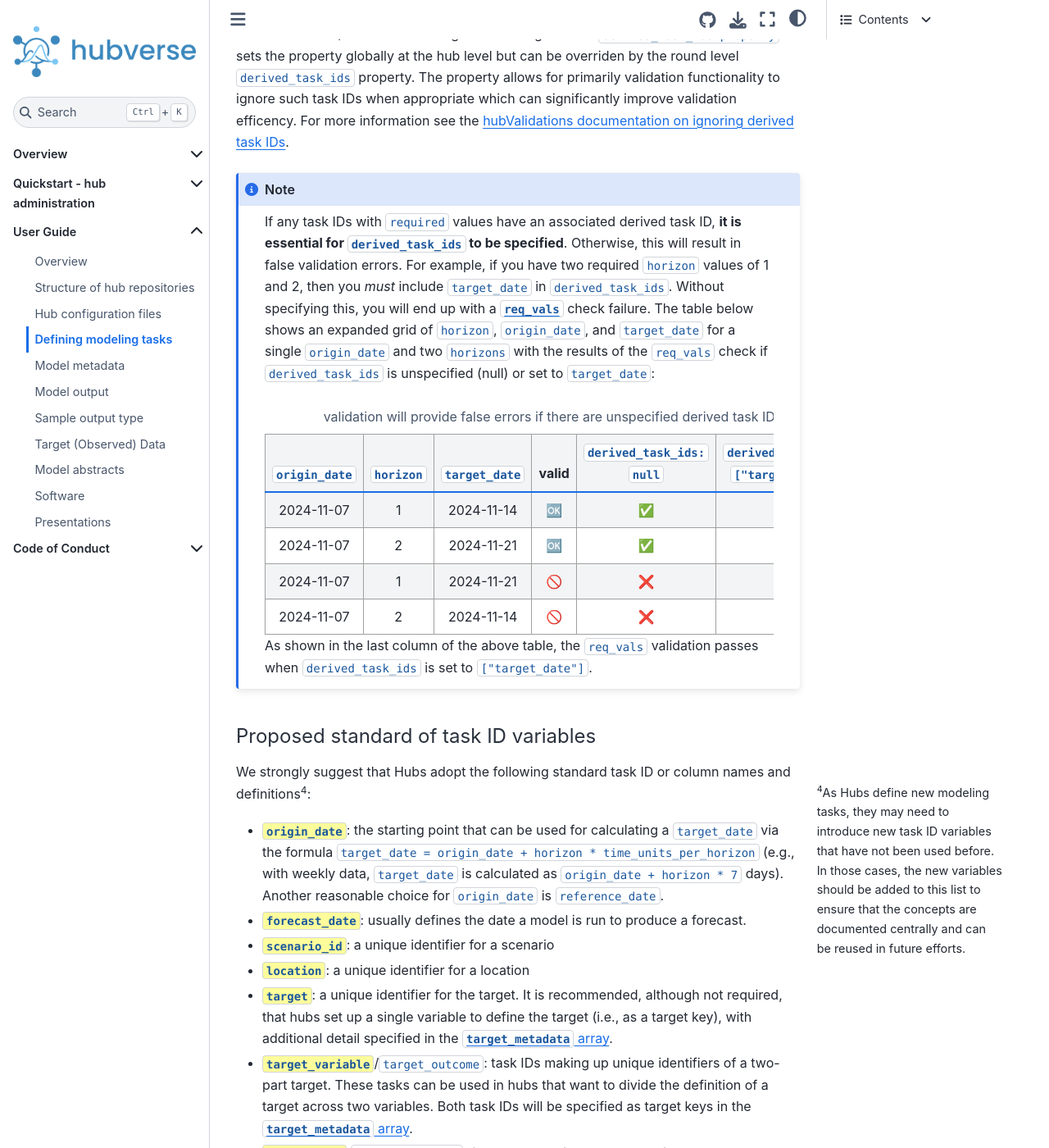
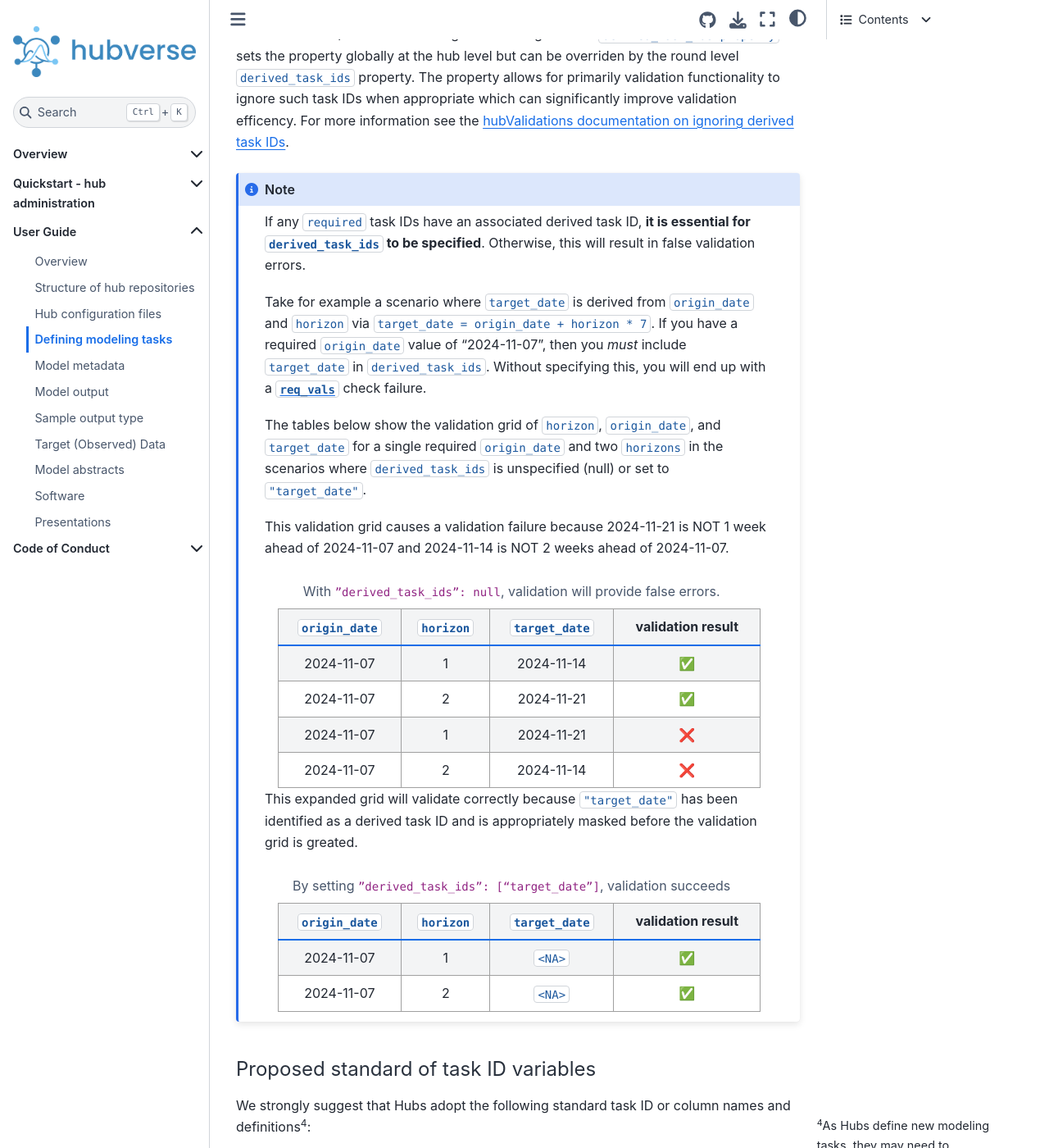
Before and after one commit to hubverse-org/hubDocs, a Sphinx documentation site: the page built from docs/source/user-guide/tasks.md, in a window 1280 px wide and 1400 px high, scrolled down 2842 px. Shown: the whole window at 82% size. Built offline with Sphinx 7.4.7 and the Sphinx Book theme 1.1.4, drawn with Linux system fonts in a browser that asks for light colours; comment, search, counter and statistics services are not loaded.

Commit message:
update note about specifying derived_task_ids

````diff
--- a/docs/source/user-guide/tasks.md
+++ b/docs/source/user-guide/tasks.md
@@ -82,24 +82,41 @@ significantly improve validation efficency. For more information see the
 IDs](https://hubverse-org.github.io/hubValidations/articles/validate-pr.html#ignoring-derived-task-ids-to-improve-performance).
 
 :::{note}
-If any task IDs with `required` values have an associated derived task ID, **it is essential for `derived_task_ids` to be specified**. Otherwise, this will result in false validation errors. For example, if you have two required `horizon` values of 1 and 2, then you _must_ include `target_date` in `derived_task_ids`.
-Without specifying this, you will end up with a
+If any `required` task IDs have an associated derived task ID, **it is essential for `derived_task_ids` to be specified**. Otherwise, this will result in false validation errors.
+
+Take for example a scenario where  `target_date` is derived from `origin_date`
+and `horizon` via `target_date = origin_date + horizon * 7`. If you have a required `origin_date` value of "2024-11-07", then
+you _must_ include `target_date` in `derived_task_ids`. Without specifying
+this, you will end up with a
 [`req_vals`](https://hubverse-org.github.io/hubValidations/reference/check_tbl_values_required.html)
-check failure. The table below shows an expanded grid of `horizon`, `origin_date`, and `target_date` for a single `origin_date` and two `horizons` with the results of the `req_vals` check if `derived_task_ids` is unspecified (null) or set to `target_date`:
+check failure.
 
-```{table} validation will provide false errors if there are unspecified derived task IDs
+The tables below show the validation grid of `horizon`, `origin_date`, and `target_date` for a single required `origin_date` and two `horizons` in the scenarios where `derived_task_ids` is unspecified (null) or set to `"target_date"`.
 
-| `origin_date` | `horizon` | `target_date` | valid | `derived_task_ids:` `null` | `derived_task_ids:` `["target_date"]` |
-| ------------- | --------- | ------------- | ----- | -------------------------- | ------------------------------------- |
-| 2024-11-07 | 1 | 2024-11-14 | 🆗 | ✅ | ✅ |
-| 2024-11-07 | 2 | 2024-11-21 | 🆗 | ✅ | ✅ |
-| 2024-11-07 | 1 | 2024-11-21 | 🚫 | ❌ | NA |
-| 2024-11-07 | 2 | 2024-11-14 | 🚫 | ❌ | NA |
+This validation grid causes a validation failure because 2024-11-21 is NOT 1 week ahead of 2024-11-07 and 2024-11-14 is NOT 2 weeks ahead of 2024-11-07.
+
+```{table} With <code>"derived_task_ids": null</code>, validation will provide false errors.
+:width: 95%
+
+| `origin_date` | `horizon` | `target_date` | validation result |
+| ------------- | --------- | ------------- | ----------------- |
+| 2024-11-07 | 1 | 2024-11-14 | ✅ |
+| 2024-11-07 | 2 | 2024-11-21 | ✅ |
+| 2024-11-07 | 1 | 2024-11-21 | ❌ |
+| 2024-11-07 | 2 | 2024-11-14 | ❌ |
+```
+
+This expanded grid will validate correctly because `"target_date"` has been identified as a derived task ID and is appropriately masked before the validation grid is greated.
+
+```{table} By setting <code>"derived_task_ids": ["target_date"]</code>, validation succeeds
+:width: 95%
+
+| `origin_date` | `horizon` | `target_date` | validation result |
+| ------------- | --------- | ------------- | ----------------- |
+| 2024-11-07 | 1 | `<NA>` | ✅ |
+| 2024-11-07 | 2 | `<NA>` | ✅ |
 
 ```
-
-As shown in the last column of the above table, the `req_vals` validation passes when `derived_task_ids` is set to `["target_date"]`.
-
 
 :::
 
````
